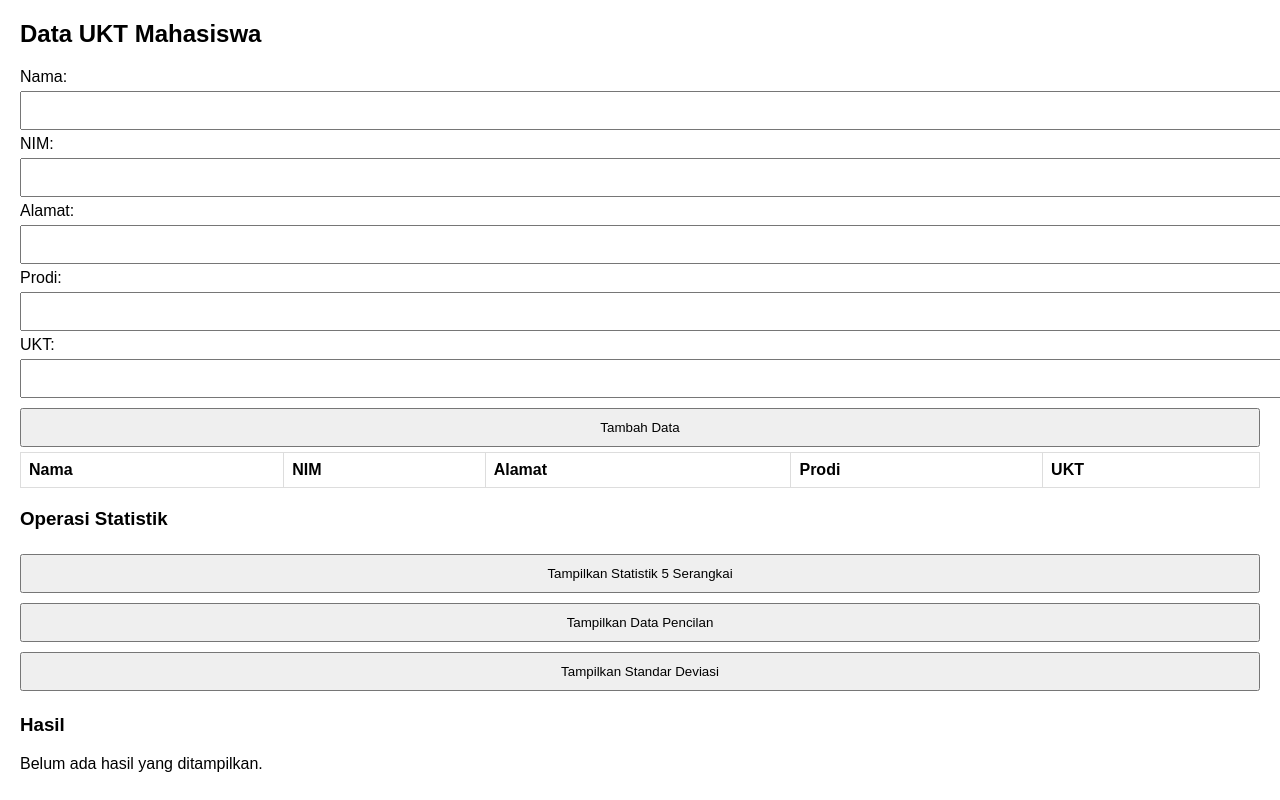
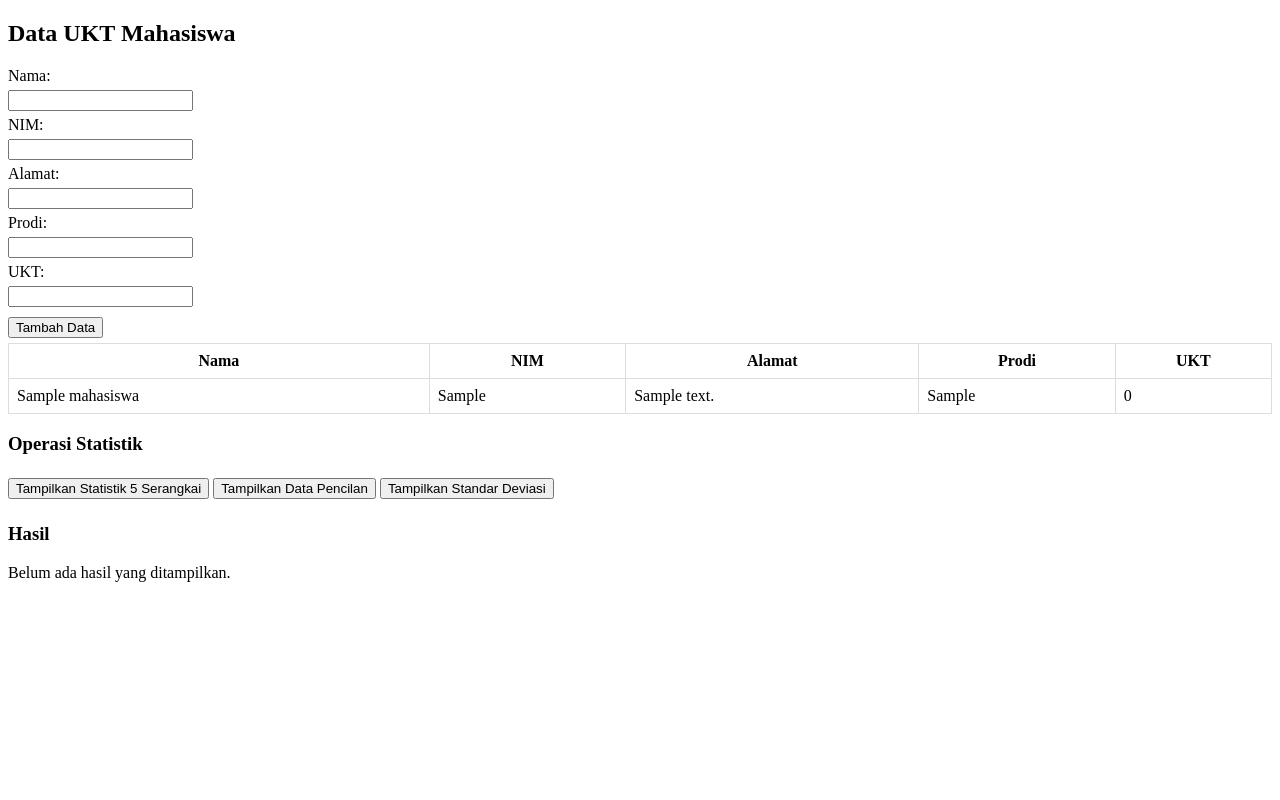
Before and after one commit to Dardeka/UAS_BasisData, a PHP site: page / in a window 1280 px wide. Run offline with PHP 8.4, Linux system fonts and the light colour scheme; tables that the repository leaves empty or names only in its code hold one stand-in row (values such as "Sample post"); lists and menus that the app fills with data are empty.

Commit message:
nambahin database

```diff
--- /dev/null
+++ b/DatabaseHelper.php
@@ -0,0 +1,45 @@
+<?php
+class DatabaseHelper {
+    private $host = 'localhost';
+    private $username = 'root'; // Ubah jika berbeda
+    private $password = '';     // Ubah jika berbeda
+    private $database = 'ukt_mahasiswa';
+    private $conn;
+
+    public function __construct() {
+        $this->connect();
+    }
+
+    private function connect() {
+        $this->conn = new mysqli($this->host, $this->username, $this->password, $this->database);
+
+        if ($this->conn->connect_error) {
+            die("Koneksi ke database gagal: " . $this->conn->connect_error);
+        }
+    }
+
+    public function query($sql, $params = []) {
+        $stmt = $this->conn->prepare($sql);
+        if ($params) {
+            $types = str_repeat('s', count($params)); // Semua parameter dianggap string
+            $stmt->bind_param($types, ...$params);
+        }
+        $stmt->execute();
+        $result = $stmt->get_result();
+        return $result;
+    }
+
+    public function execute($sql, $params = []) {
+        $stmt = $this->conn->prepare($sql);
+        if ($params) {
+            $types = str_repeat('s', count($params)); // Semua parameter dianggap string
+            $stmt->bind_param($types, ...$params);
+        }
+        return $stmt->execute();
+    }
+
+    public function close() {
+        $this->conn->close();
+    }
+}
+?>
--- a/index.php
+++ b/index.php
@@ -1,14 +1,10 @@
 <?php
-session_start();
+require 'DatabaseHelper.php';
 
-// Inisialisasi data UKT jika belum ada
-if (!isset($_SESSION['uktData'])) {
-    $_SESSION['uktData'] = [];
-}
+$db = new DatabaseHelper();
 
 // Fungsi untuk menghitung median
-function calculateMedian($data)
-{
+function calculateMedian($data) {
     $count = count($data);
     if ($count === 0) return 0;
 
@@ -23,8 +19,7 @@ function calculateMedian($data)
 }
 
 // Fungsi untuk menghitung statistik 5 serangkai
-function getStatistics($data)
-{
+function getStatistics($data) {
     if (empty($data)) return null;
 
     sort($data);
@@ -44,8 +39,7 @@ function getStatistics($data)
 }
 
 // Fungsi untuk menghitung pencilan
-function getOutliers($data)
-{
+function getOutliers($data) {
     if (empty($data)) return null;
 
     $stats = getStatistics($data);
@@ -53,7 +47,7 @@ function getOutliers($data)
     $lowerBound = $stats['Q1 (Kuartil 1)'] - 1.5 * $iqr;
     $upperBound = $stats['Q3 (Kuartil 3)'] + 1.5 * $iqr;
 
-    $outliers = array_filter($data, function ($value) use ($lowerBound, $upperBound) {
+    $outliers = array_filter($data, function($value) use ($lowerBound, $upperBound) {
         return $value < $lowerBound || $value > $upperBound;
     });
 
@@ -65,39 +59,31 @@ function getOutliers($data)
 }
 
 // Fungsi untuk menghitung standar deviasi
-function getStandardDeviation($data)
-{
+function getStandardDeviation($data) {
     if (empty($data)) return 0;
 
     $mean = array_sum($data) / count($data);
-    $variance = array_sum(array_map(function ($value) use ($mean) {
+    $variance = array_sum(array_map(function($value) use ($mean) {
         return pow($value - $mean, 2);
     }, $data)) / count($data);
 
     return sqrt($variance);
 }
 
-// Menambahkan data baru
+// Tambahkan data ke database
 if ($_SERVER['REQUEST_METHOD'] === 'POST' && isset($_POST['nama'], $_POST['nim'], $_POST['alamat'], $_POST['prodi'], $_POST['ukt'])) {
-    $nama = $_POST['nama'];
-    $nim = $_POST['nim'];
-    $alamat = $_POST['alamat'];
-    $prodi = $_POST['prodi'];
-    $ukt = floatval($_POST['ukt']);
-
-    $_SESSION['uktData'][] = [
-        'nama' => $nama,
-        'nim' => $nim,
-        'alamat' => $alamat,
-        'prodi' => $prodi,
-        'ukt' => $ukt,
-    ];
+    $sql = "INSERT INTO mahasiswa (nama, nim, alamat, prodi, ukt) VALUES (?, ?, ?, ?, ?)";
+    $db->execute($sql, [$_POST['nama'], $_POST['nim'], $_POST['alamat'], $_POST['prodi'], $_POST['ukt']]);
 }
 
-// Ambil data UKT untuk operasi statistik
-$uktValues = array_column($_SESSION['uktData'], 'ukt');
+// Ambil data UKT
+$result = $db->query("SELECT ukt FROM mahasiswa");
+$uktValues = [];
+while ($row = $result->fetch_assoc()) {
+    $uktValues[] = $row['ukt'];
+}
 
-// Variabel untuk menampilkan hasil berdasarkan tombol
+// Variabel untuk hasil statistik
 $statisticsResult = null;
 if (isset($_POST['action'])) {
     if ($_POST['action'] === 'statistics') {
@@ -118,21 +104,14 @@ if (isset($_POST['action'])) {
 <head>
     <title>Data UKT Mahasiswa</title>
     <style>
-    body {
-        font-family: Arial, sans-serif;
-        margin: 20px;
-    }
-
     table {
         border-collapse: collapse;
         width: 100%;
-        margin-bottom: 20px;
     }
 
     td,
     th {
-        border: 1px solid #dddddd;
-        text-align: left;
+        border: 1px solid #ddd;
         padding: 8px;
     }
 
@@ -140,11 +119,9 @@ if (isset($_POST['action'])) {
         background-color: #f2f2f2;
     }
 
-    input,
-    button {
-        padding: 10px;
+    button,
+    input {
         margin: 5px 0;
-        width: 100%;
     }
     </style>
 </head>
@@ -152,28 +129,20 @@ if (isset($_POST['action'])) {
 <body>
 
     <h2>Data UKT Mahasiswa</h2>
-
-    <!-- Form untuk memasukkan data -->
     <form method="POST">
-        <label for="nama">Nama:</label>
-        <input type="text" id="nama" name="nama" required>
-
-        <label for="nim">NIM:</label>
-        <input type="text" id="nim" name="nim" required>
-
-        <label for="alamat">Alamat:</label>
-        <input type="text" id="alamat" name="alamat" required>
-
-        <label for="prodi">Prodi:</label>
-        <input type="text" id="prodi" name="prodi" required>
-
-        <label for="ukt">UKT:</label>
-        <input type="number" id="ukt" name="ukt" required>
-
+        <label>Nama:</label><br>
+        <input type="text" name="nama" required><br>
+        <label>NIM:</label><br>
+        <input type="text" name="nim" required><br>
+        <label>Alamat:</label><br>
+        <input type="text" name="alamat" required><br>
+        <label>Prodi:</label><br>
+        <input type="text" name="prodi" required><br>
+        <label>UKT:</label><br>
+        <input type="number" name="ukt" step="0.01" required><br>
         <button type="submit">Tambah Data</button>
     </form>
 
-    <!-- Tabel Data UKT -->
     <table>
         <thead>
             <tr>
@@ -185,19 +154,20 @@ if (isset($_POST['action'])) {
             </tr>
         </thead>
         <tbody>
-            <?php foreach ($_SESSION['uktData'] as $data): ?>
+            <?php
+        $result = $db->query("SELECT * FROM mahasiswa");
+        while ($row = $result->fetch_assoc()): ?>
             <tr>
-                <td><?= htmlspecialchars($data['nama']) ?></td>
-                <td><?= htmlspecialchars($data['nim']) ?></td>
-                <td><?= htmlspecialchars($data['alamat']) ?></td>
-                <td><?= htmlspecialchars($data['prodi']) ?></td>
-                <td><?= number_format($data['ukt'], 0, ',', '.') ?></td>
+                <td><?= htmlspecialchars($row['nama']) ?></td>
+                <td><?= htmlspecialchars($row['nim']) ?></td>
+                <td><?= htmlspecialchars($row['alamat']) ?></td>
+                <td><?= htmlspecialchars($row['prodi']) ?></td>
+                <td><?= number_format($row['ukt'], 0, ',', '.') ?></td>
             </tr>
-            <?php endforeach; ?>
+            <?php endwhile; ?>
         </tbody>
     </table>
 
-    <!-- Tombol Statistik -->
     <h3>Operasi Statistik</h3>
     <form method="POST">
         <button type="submit" name="action" value="statistics">Tampilkan Statistik 5 Serangkai</button>
@@ -205,7 +175,6 @@ if (isset($_POST['action'])) {
         <button type="submit" name="action" value="stdDev">Tampilkan Standar Deviasi</button>
     </form>
 
-    <!-- Hasil Statistik -->
     <h3>Hasil</h3>
     <?php if ($statisticsResult !== null): ?>
     <?php foreach ($statisticsResult as $key => $value): ?>
```
